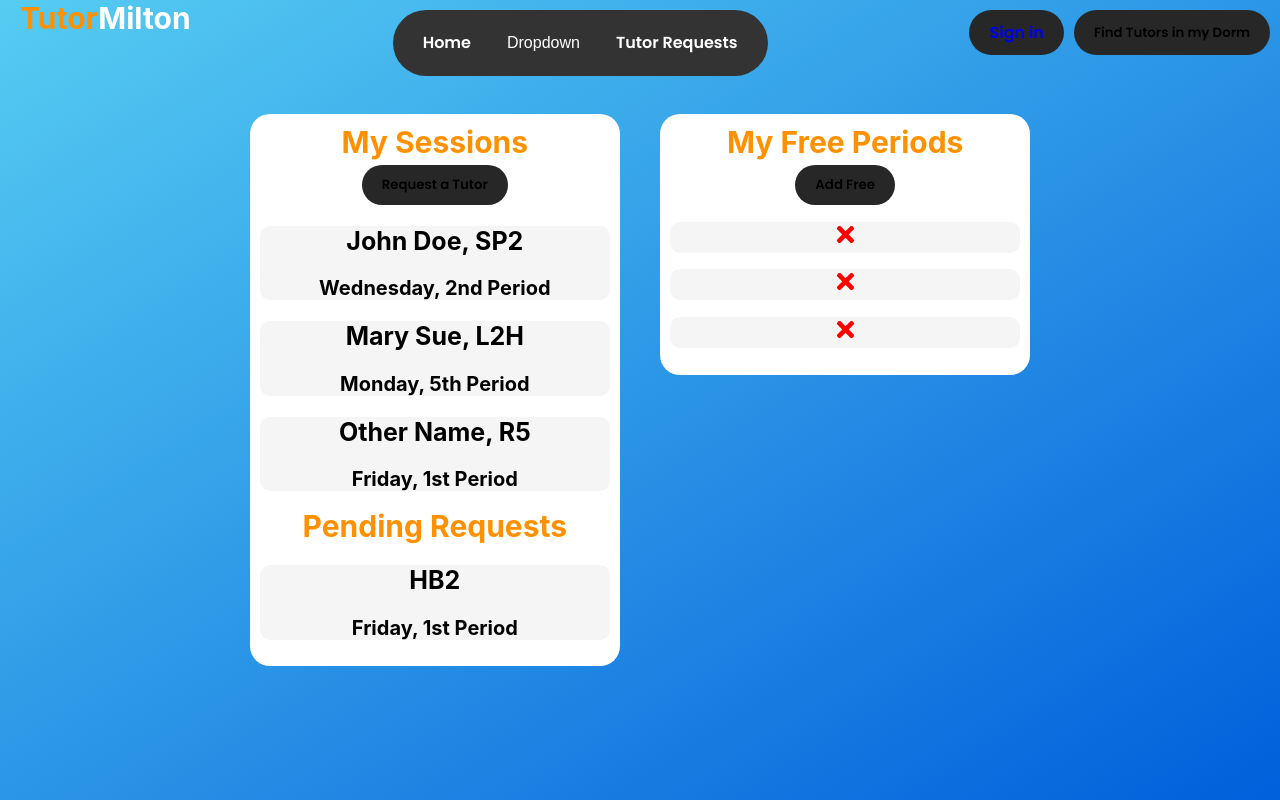
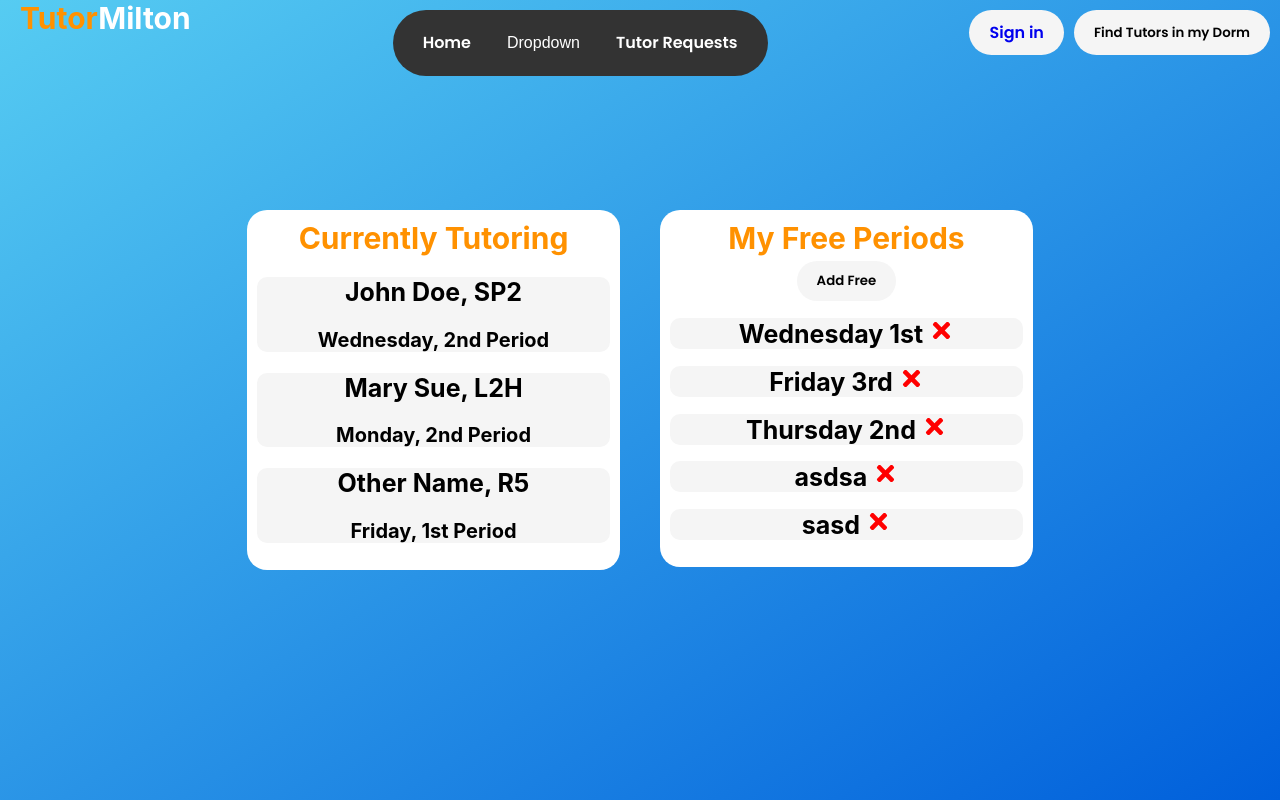
Before and after one commit to nshark/TutorMilton, a React (Create React App) app in the folder frontend/tutor-milton/: page /tuteeprofile in a window 1280 px wide. Built offline with nearby package versions, Linux system fonts and the light colour scheme; data requests are answered from the project's data file.

Commit message:
finished json funct.

```diff
--- a/frontend/tutor-milton/db.json
+++ b/frontend/tutor-milton/db.json
@@ -74,5 +74,25 @@
       "name": "Other Name",
       "time": "Friday, 1st Period"
     }
+  ],
+  "sessions":[
+    {
+      "id": 1,
+      "class": "SP2",
+      "name": "John Doe",
+      "time": "Wednesday, 2nd Period"
+    },
+    {
+      "id": 2,
+      "class": "L2H",
+      "name": "Mary Sue",
+      "time": "Monday, 2nd Period"
+    },
+    {
+      "id": 3,
+      "class": "R5",
+      "name": "Other Name",
+      "time": "Friday, 1st Period"
+    }
   ]
 }
--- a/frontend/tutor-milton/src/components/Header.css
+++ b/frontend/tutor-milton/src/components/Header.css
@@ -68,7 +68,7 @@
     transition: all ease-in-out .2s;
     font-family: 'Poppins';
     font-weight: 600;
-    background-color: #272727;
+    background-color: #f5f5f5;
     text-decoration: none;
 
   }
--- a/frontend/tutor-milton/src/components/Sessions.js
+++ b/frontend/tutor-milton/src/components/Sessions.js
@@ -1,43 +1,26 @@
 import PropTypes from 'prop-types';
 import './profcomps.css';
+import SessionsList from './SessionsList';
 
-const Sessions = ({ tutor }) => {
+const Sessions = ({ session }) => {
     return (
         <div className="prof-container">
-        <header className="prof-comp">
-            <h1 className="top-bar-title">
-                <span className="top-bar-title-tutor">My Sessions</span> <br/>
-                <button className="nav-element nav-button">Request a Tutor</button>
-            </h1>
-            <div className="inner-container">
-                <h2 className="top-text">{tutor}</h2>
-                <h2 className="bottom-text">Wednesday, 2nd Period</h2>
-            </div>
-            <div className="inner-container">
-                <h2 className="top-text">Mary Sue, L2H</h2>
-                <h2 className="bottom-text">Monday, 5th Period</h2>
-            </div>
-            <div className="inner-container">
-                <h2 className="top-text">Other Name, R5</h2>
-                <h2 className="bottom-text">Friday, 1st Period</h2>
-            </div>
-            <h1 className="top-bar-title">
-                <span className="top-bar-title-tutor">Pending Requests</span> <br/>
-            </h1>
-            <div className="inner-container">
-                <h2 className="top-text">HB2</h2>
-                <h2 className="bottom-text">Friday, 1st Period</h2>
-            </div>
-        </header>
+
+            <header className="prof-comp">
+             <h1 className="top-bar-title">
+                 <span className="top-bar-title-tutor">Currently Tutoring</span>
+             </h1>
+
+             <SessionsList sessions = { session } />
+
+             </header>
+
         </div>
     )
 }
 
 //
 
-Sessions.defaultProps = {
-    tutor: "John Doe, SP2",
-}
 
 Sessions.propTypes = {
     username: PropTypes.string,
--- /dev/null
+++ b/frontend/tutor-milton/src/components/SessionsList.js
@@ -0,0 +1,16 @@
+const TutoringList = ({ sessions }) => {
+
+
+    return(
+        <>
+            {sessions.map((ses) => ( //This will need to become formatted in the ListComponent format. Mirror what was done for FreeList and SubjectList
+            <div className="inner-container">
+                <h2 className="top-text">{ses.name}, {ses.class}</h2>
+                <h2 className="bottom-text">{ses.time}</h2>
+             </div>
+        ))}
+        </>
+    )
+}
+
+export default TutoringList
--- a/frontend/tutor-milton/src/components/TuteeProfile.js
+++ b/frontend/tutor-milton/src/components/TuteeProfile.js
@@ -1,4 +1,5 @@
-import React, { Component } from 'react';
+import React, { Component, useEffect  } from 'react';
+
 import Frees from './Frees'
 import Subjects from './Subjects'
 import Sessions from './Sessions'
@@ -8,30 +9,51 @@ import './profcomps.css'
 
 function TuteeProfile() { //This needs to be "serverified"
 
-    const [frees, setFrees] = useState([
-        {
-            id: 1,
-            free: "Wednesday 1st"
-        },
-        {
-            id: 2,
-            free: "Friday 3rd"
-        },
-        {
-            id: 3,
-            free: "Thursday 2nd"
-        },
-    ])
+    const [frees, setFrees] = useState([])
+    const [sessions, setSessions] = useState([])
 
 
     const [showAddFree2, setShowAddFree] = useState (false)
 
     const [free, setFree] = useState([])
+    const [session, setSession] = useState([])
+
+    useEffect(() => {
 
 
-    const addFree = (free) => {
-        console.log(free)
+        const getFrees = async () => {
+            const res = await fetch('http://localhost:5000/frees')
+            const data = await res.json()
+            setFrees(data)
+        }
+        const getSessions = async () => {
+            const res = await fetch('http://localhost:5000/sessions')
+            const data2 = await res.json()
+            setSessions(data2)
+        }
+
+
+        getFrees()
+        getSessions()
+
+
+    }, [])
+
+    const addFree = async (free) => {
+        const res = await fetch('http://localhost:5000/frees', {
+        method: 'POST',
+        headers: {
+            'Content-type': 'application/json'
+        },
+        body: JSON.stringify(free)
+    })
+
+    const data  = await res.json()
+
+    setFrees([...frees, data])
     }
+
+
         return (
 
             <div className="App-bg">
@@ -40,7 +62,7 @@ function TuteeProfile() { //This needs to be "serverified"
                    <div class="row">
 
                     <div class="column">
-                        <Sessions />
+                        <Sessions session = { sessions }/>
                     </div>
 
                     <div class="column">
--- a/frontend/tutor-milton/src/components/Tutoring.js
+++ b/frontend/tutor-milton/src/components/Tutoring.js
@@ -1,5 +1,6 @@
 import PropTypes from 'prop-types';
 import './profcomps.css';
+import TutoringList from './TutoringList'
 
 const Tutoring = ({ tutee }) => {
     return (
@@ -10,15 +11,11 @@ const Tutoring = ({ tutee }) => {
              <h1 className="top-bar-title">
                  <span className="top-bar-title-tutor">Currently Tutoring</span>
              </h1>
+
+             <TutoringList tutees = {tutee} />
+
              </header>
 
-
-        {tutee.map((tut) => ( //This will need to become formatted in the ListComponent format. Mirror what was done for FreeList and SubjectList
-            <div className="inner-container">
-                <h2 className="top-text">{tut.name}, {tut.class}</h2>
-                <h2 className="bottom-text">{tut.time}</h2>
-             </div>
-        ))}
 
         </div>
 
--- /dev/null
+++ b/frontend/tutor-milton/src/components/TutoringList.js
@@ -0,0 +1,18 @@
+import { FaTimes } from 'react-icons/fa'
+
+const TutoringList = ({ tutees }) => {
+
+
+    return(
+        <>
+            {tutees.map((tut) => ( //This will need to become formatted in the ListComponent format. Mirror what was done for FreeList and SubjectList
+            <div className="inner-container">
+                <h2 className="top-text">{tut.name}, {tut.class}</h2>
+                <h2 className="bottom-text">{tut.time}</h2>
+             </div>
+        ))}
+        </>
+    )
+}
+
+export default TutoringList
```
Also changed, not shown: 1 other file (tests, documents, lock files or other folders).
